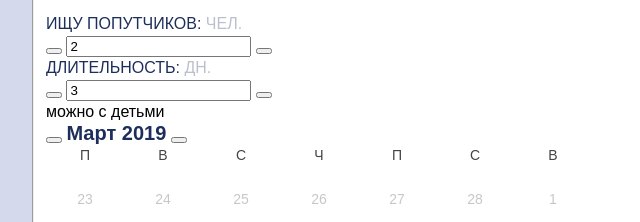
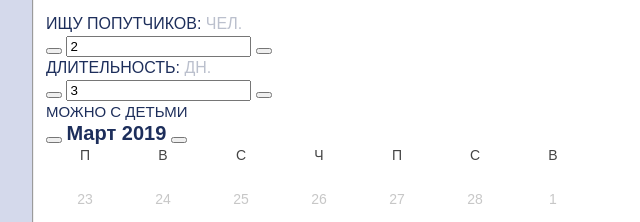
Before and after one commit to htmlacademy-adaptive/1898375-pognali-25, a plain HTML site: page source/form.html in a window 1280 px wide. Shown: the part 858-1080 px from the top of the page, 266-906 px from the left. Drawn offline with nearby package versions, Linux system fonts and the light colour scheme; files that its build step writes are made by us from their sources; a web font is replaced by a local one.

Commit message:
Коммит для 2 части задания 4

```diff
--- a/source/form.html
+++ b/source/form.html
@@ -275,7 +275,7 @@
             <div class="first-step-fieldset__children-checkbox-wrapper children-checkbox-wrapper">
               <label class="children-checkbox-wrapper__label children-checkbox-label">
                 <input class="children-checkbox-label__checkbox visually-hidden" type="checkbox" name="children-checkbox" checked>
-                <span class="children-checkbox-label__sub-label">можно с детьми</span>
+                <span class="children-checkbox-label__sub-label">Можно с детьми</span>
               </label>
             </div>
             <div class="first-step-fieldset__calendar-wrapper first-step-calendar">
--- a/source/less/blocks/children-checkbox-label.less
+++ b/source/less/blocks/children-checkbox-label.less
@@ -5,3 +5,9 @@
   line-height: 15px;
   color: #1d2e5b;
 }
+
+.children-checkbox-label__sub-label {
+  @media (min-width: @tablet-width) {
+    text-transform: uppercase;
+  }
+}
--- a/source/less/style.less
+++ b/source/less/style.less
@@ -83,6 +83,7 @@
 @import "blocks/constructor-form.less";
 @import "blocks/second-step-fieldset.less";
 @import "blocks/fieldset-title.less";
+@import "blocks/children-checkbox-label.less";
 @import "blocks/form-input-label.less";
 @import "blocks/month-yaer-input.less";
 @import "blocks/week-list.less";
```
